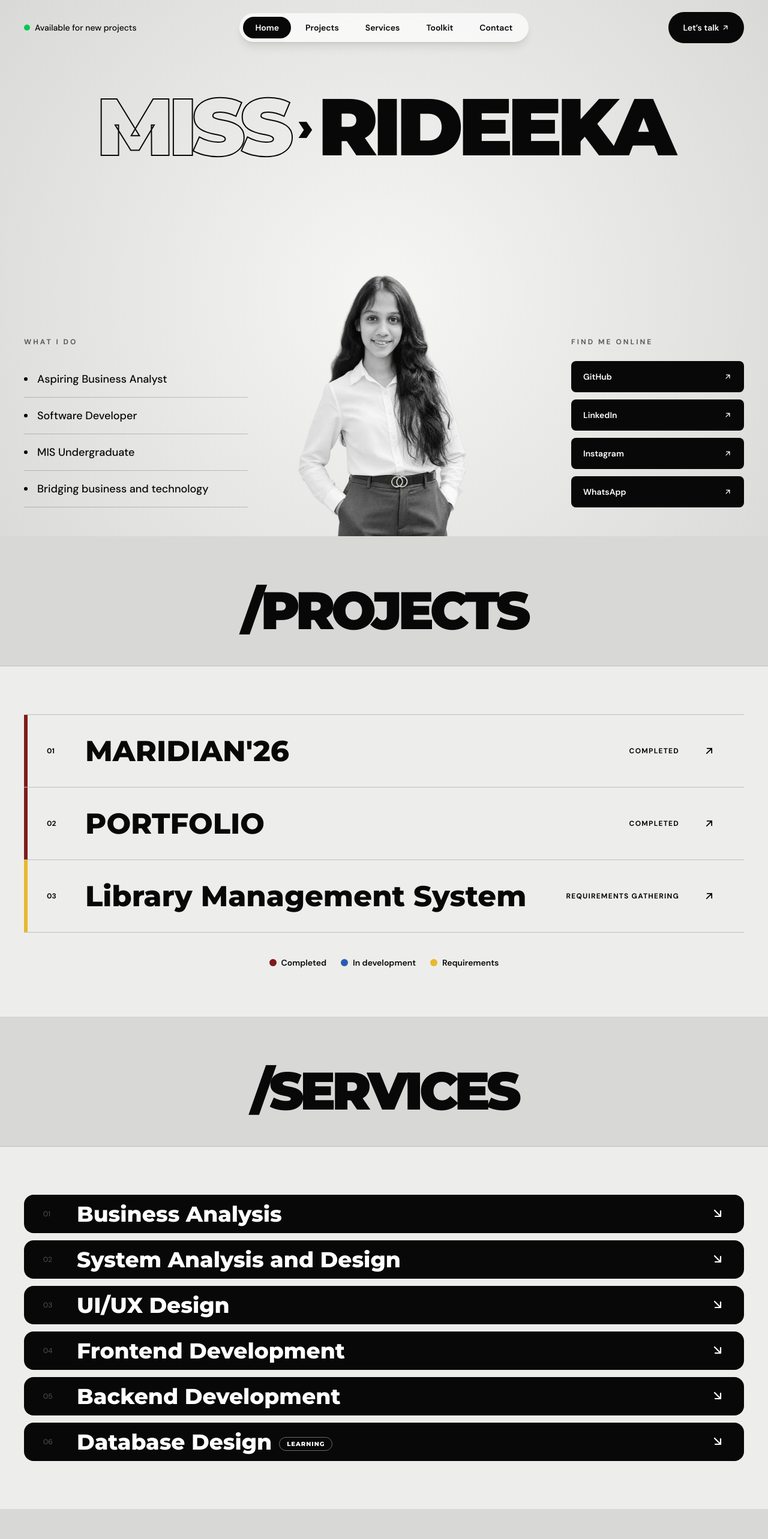
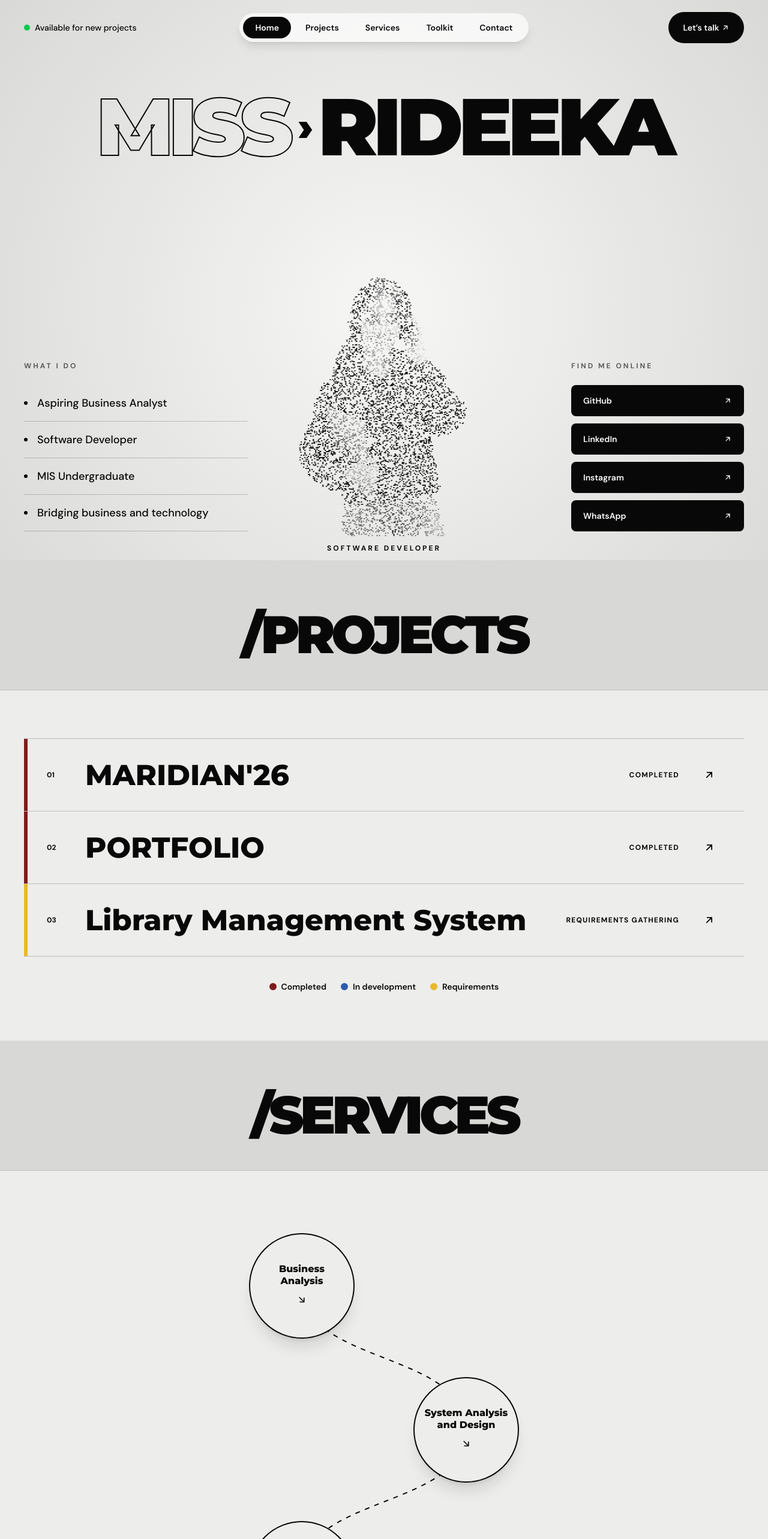
Before and after one commit to jkarsandeepani/rideeka-portfolio, a Next.js app: page / in a window 1280 px wide. Shown: the top 2566 px of the page at 60% size. Built offline with nearby package versions, Linux system fonts and the light colour scheme.

Commit message:
services road layout and mobile nav

```diff
--- a/src/app/layout.js
+++ b/src/app/layout.js
@@ -13,8 +13,8 @@ export default function RootLayout({ children }) {
         <link rel="preconnect" href="https://fonts.gstatic.com" crossOrigin="anonymous" />
         <link
           href="https://fonts.googleapis.com/css2?family=DM+Sans:wght@400;500;600;700&family=Montserrat:wght@800;900&family=Noto+Sans+Sinhala:wght@600&family=Noto+Sans+Devanagari:wght@600&family=Noto+Sans+JP:wght@700&display=swap"
-          rel="stylesheet"
-        />
+          rel="stylesheet"/>
+        <link rel="preload" as="image" href="/rideeka-ba.webp" />
       </head>
       <body className="bg-[#ededeb] text-[#080808] antialiased">{children}</body>
     </html>
--- a/src/app/page.js
+++ b/src/app/page.js
@@ -1,5 +1,5 @@
 "use client";
-import { useEffect, useState } from "react";
+import { useEffect,useRef,useState } from "react";
 import { site, projects, services, toolkit } from "@/data/content";
 
 const NAV = [["home", "Home"], ["projects", "Projects"], ["services", "Services"], ["toolkit", "Toolkit"], ["contact", "Contact"]];
@@ -73,10 +73,10 @@ function Header() {
           <a href="#contact" className="rounded-full bg-[#080808] px-4 py-2.5 text-xs font-semibold text-white md:px-6 md:py-4 md:text-sm">Let’s talk <Arrow /></a>
         </div>
       </div>
-      <nav className="mx-auto flex max-w-full gap-1 overflow-x-auto rounded-full bg-white/70 p-1.5 shadow-lg backdrop-blur md:order-2 md:mx-0">
+    <nav className="flex w-full justify-between overflow-x-auto rounded-full bg-white/70 p-1 shadow-lg backdrop-blur [scrollbar-width:none] [&::-webkit-scrollbar]:hidden md:order-2 md:mx-0 md:w-auto md:justify-start md:gap-1 md:p-1.5">
   {NAV.map(([id, label]) => (
     <a key={id} href={`#${id}`}
-            className={`whitespace-nowrap rounded-full px-3 py-2 text-xs font-semibold transition md:px-5 md:text-sm ${active === id ? "bg-[#080808] text-white" : "hover:bg-black/5"}`}>
+      className={`whitespace-nowrap rounded-full px-2.5 py-2 text-[11px] font-semibold transition sm:px-4 sm:text-xs md:px-5 md:text-sm ${active === id ? "bg-[#080808] text-white" : "hover:bg-black/5"}`}>
       {label}
     </a>
   ))}
@@ -97,6 +97,107 @@ function PageSection({ id, title, children }) {
     </section>
   );
 }
+const FACES = [
+  { src: "/rideeka-ba.webp", label: " Aspiring Business Analyst" },
+  { src: "/rideeka-dev.webp", label: "Software Developer" },
+];
+
+function PhotoFlip() {
+  const boxRef = useRef(null);
+  const cvRef = useRef(null);
+  const skipRef = useRef(() => {});
+  const [idx, setIdx] = useState(0);
+  const [shown, setShown] = useState(false);
+  const label = FACES[idx].label;
+
+  useEffect(() => {
+    const FORM = 1800, HOLD = 2000, BURST = 1000; // milliseconds
+    const box = boxRef.current, cv = cvRef.current;
+    const w = box.clientWidth, h = box.clientHeight;
+    const dpr = Math.min(window.devicePixelRatio || 1, 2);
+    cv.width = w * dpr; cv.height = h * dpr;
+    const ctx = cv.getContext("2d");
+    ctx.setTransform(dpr, 0, 0, dpr, 0, 0);
+    const N = w < 500 ? 5000 : 8000;
+    let raf, dead = false;
+
+    const load = (src) => new Promise((res) => {
+      const im = new Image(); im.onload = () => res(im); im.onerror = () => res(null); im.src = src;
+    });
+
+    Promise.all(FACES.map((f) => load(f.src))).then((imgs) => {
+      if (dead || imgs.some((i) => !i)) return;
+      const off = document.createElement("canvas"); off.width = w; off.height = h;
+      const octx = off.getContext("2d", { willReadFrequently: true });
+
+      const sets = imgs.map((im) => {
+        octx.clearRect(0, 0, w, h);
+        const s = Math.min(w / im.width, h / im.height), dw = im.width * s, dh = im.height * s;
+        octx.drawImage(im, (w - dw) / 2, h - dh, dw, dh);
+        const d = octx.getImageData(0, 0, w, h).data, pts = [];
+        for (let y = 0; y < h; y += 2) for (let x = 0; x < w; x += 2) {
+          const i = (y * w + x) * 4;
+          if (d[i + 3] > 140) pts.push([x, y, `rgb(${d[i]},${d[i + 1]},${d[i + 2]})`]);
+        }
+        if (!pts.length) pts.push([0, 0, "#000"]);
+        for (let i = pts.length - 1; i > 0; i--) { const j = (Math.random() * (i + 1)) | 0; [pts[i], pts[j]] = [pts[j], pts[i]]; }
+        return Array.from({ length: N }, (_, i) => pts[i % pts.length]);
+      });
+
+      const P = Array.from({ length: N }, () => ({ x: Math.random() * w, y: Math.random() * h, bx: 0, by: 0, k: 0.04 + Math.random() * 0.06 }));
+      let cur = 0, phase = "form", t0 = performance.now();
+
+      const startBurst = (now) => {
+        phase = "burst"; t0 = now; setShown(false);
+        P.forEach((p) => { p.bx = p.x + (Math.random() - 0.5) * w * 0.9; p.by = p.y + (Math.random() - 0.85) * h * 0.6; });
+      };
+      skipRef.current = () => { if (phase === "hold") startBurst(performance.now()); };
+
+      const tick = (now) => {
+        const dt = now - t0;
+        if (phase === "form" && dt > FORM) { phase = "hold"; t0 = now; setShown(true); }
+        else if (phase === "hold" && dt > HOLD) startBurst(now);
+        else if (phase === "burst" && dt > BURST) { cur = (cur + 1) % FACES.length; phase = "form"; t0 = now; setIdx(cur); }
+
+        ctx.clearRect(0, 0, w, h);
+        ctx.globalAlpha = phase === "burst" ? Math.max(0, 1 - dt / BURST) : phase === "form" ? Math.min(1, dt / 600) : 1;
+        const set = sets[cur];
+        for (let i = 0; i < N; i++) {
+          const p = P[i];
+          const gx = phase === "burst" ? p.bx : set[i][0];
+          const gy = phase === "burst" ? p.by : set[i][1];
+          p.x += (gx - p.x) * p.k; p.y += (gy - p.y) * p.k;
+          ctx.fillStyle = set[i][2];
+          ctx.fillRect(p.x, p.y, 2, 2);
+        }
+        raf = requestAnimationFrame(tick);
+      };
+      raf = requestAnimationFrame(tick);
+    });
+
+    return () => { dead = true; cancelAnimationFrame(raf); };
+  }, []);
+
+  return (
+    <div className="order-1 flex w-full flex-col items-center lg:order-2">
+      <div ref={boxRef} onClick={() => skipRef.current()} className="relative h-[22rem] w-full cursor-pointer md:h-[30rem] lg:h-[36rem]">
+        <canvas
+  ref={cvRef}
+  className={`h-full w-full transition-opacity ${shown ? "opacity-0 duration-700" : "opacity-100 duration-100"}`}
+  role="img"
+  aria-label={label}
+/>
+        <img
+          src={FACES[idx].src}
+          alt={label}
+          className={`pointer-events-none absolute inset-0 h-full w-full object-contain object-bottom transition-opacity ${shown ? "opacity-100 duration-700" : "opacity-0 duration-200"}`}
+        />
+      </div>
+      <p className="my-3 text-xs font-bold uppercase tracking-[0.25em]">{label}</p>
+    </div>
+  );
+}
+
 
 function Hero() {
   const links = [["GitHub", site.github], ["LinkedIn", site.linkedin], ["Instagram", site.instagram], ["WhatsApp", `https://wa.me/${site.whatsapp}`]];
@@ -118,9 +219,7 @@ function Hero() {
             ))}
           </ul>
         </div>
-        <div className="order-1 flex h-[22rem] items-end justify-center md:h-[30rem] lg:order-2 lg:h-[36rem]">
-          <img src="/rideeka.webp" alt={`${site.first} ${site.last}`} className="h-full w-auto max-w-full object-contain object-bottom" onError={(e) => (e.currentTarget.style.display = "none")} />
-        </div>
+       <PhotoFlip />
         <div className="order-3 pb-12 lg:w-72 lg:justify-self-end">
           <p className="mb-6 text-xs font-bold tracking-[0.25em] text-black/60">FIND ME ONLINE</p>
           <div className="space-y-3">
@@ -188,35 +287,117 @@ function Projects() {
   );
 }
 
+const SERVICE_COLORS = [
+  { bg: "#7f1b1b", fg: "#fff" },
+  { bg: "#2b5cb0", fg: "#fff" },
+  { bg: "#e8b92b", fg: "#111" },
+  { bg: "#080808", fg: "#fff" },
+];
+
 function Services() {
+  const boxRef = useRef(null);
+  const nodeRefs = useRef([]);
+  const [W, setW] = useState(0);
+  const [shown, setShown] = useState(0);
+  const [target, setTarget] = useState(0);
   const [open, setOpen] = useState(null);
+  const ready = W > 0;
+
+  useEffect(() => {
+    const ro = new ResizeObserver(([e]) => setW(e.contentRect.width));
+    ro.observe(boxRef.current);
+    return () => ro.disconnect();
+  }, []);
+
+  useEffect(() => {
+    if (!ready) return;
+    const io = new IntersectionObserver(
+      (es) => es.forEach((e) => e.isIntersecting && setTarget((t) => Math.max(t, Number(e.target.dataset.i) + 1))),
+      { rootMargin: "0px 0px -15% 0px" }
+    );
+    nodeRefs.current.forEach((el) => el && io.observe(el));
+    return () => io.disconnect();
+  }, [ready]);
+
+  useEffect(() => {
+    if (shown >= target) return;
+    const t = setTimeout(() => setShown(shown + 1), shown === 0 ? 150 : 450);
+    return () => clearTimeout(t);
+  }, [shown, target]);
+
+  const size = W < 640 ? 124 : 176;
+  const gap = size * 0.78;
+  const PAD = size / 2 + 24;
+  const ROW = size + 64;
+  const H = PAD * 2 + (services.length - 1) * ROW;
+  const wide = W >= 1100;
+  const CW = 300;
+  const pos = services.map((_, i) => ({ x: W / 2 + (i % 2 ? gap : -gap), y: PAD + i * ROW }));
+
   return (
     <PageSection id="services" title="SERVICES">
-      <div className="space-y-3">
+      <div ref={boxRef} className="relative w-full" style={{ height: ready ? H : 600 }}
+        onClick={(e) => e.target === e.currentTarget && setOpen(null)}>
+        {ready && (
+          <>
+            <svg width={W} height={H} className="pointer-events-none absolute inset-0" aria-hidden="true">
+              {pos.slice(0, -1).map((p, i) => {
+                const q = pos[i + 1];
+                const d = `M${p.x} ${p.y} C${p.x} ${p.y + ROW * 0.55} ${q.x} ${q.y - ROW * 0.55} ${q.x} ${q.y}`;
+                return (
+                  <g key={i}>
+                    <mask id={`road${i}`} maskUnits="userSpaceOnUse" x="0" y="0" width={W} height={H}>
+                      <path d={d} fill="none" stroke="#fff" strokeWidth="6" pathLength="1" strokeDasharray="1"
+                        strokeDashoffset={shown > i ? 0 : 1} style={{ transition: "stroke-dashoffset 0.8s ease-in-out" }} />
+                    </mask>
+                    <path d={d} fill="none" stroke="#080808" strokeWidth="2" strokeDasharray="8 9" mask={`url(#road${i})`} />
+                  </g>
+                );
+              })}
+            </svg>
+
             {services.map((s, i) => {
-          const on = open === i;
+              const p = pos[i], c = SERVICE_COLORS[i % SERVICE_COLORS.length];
+              const on = open === i, vis = i < shown;
               return (
-            <div key={s.name} className="overflow-hidden rounded-2xl bg-[#080808] text-white">
-              <button onClick={() => setOpen(on ? null : i)} className="flex w-full items-center gap-4 px-4 py-2 text-left md:gap-8 md:px-8 md:py-3">
-                <span className="w-6 text-xs text-white/30">{String(i + 1).padStart(2, "0")}</span>
-                <span className="font-heading flex-1 text-2xl font-extrabold md:text-4xl">
-                  {s.name}
-                  {s.learning && <span className="ml-3 rounded-full border border-white/40 px-3 py-1 align-middle text-[10px] font-semibold uppercase tracking-widest">Learning</span>}
-                </span>
-                <span className={`text-2xl transition-transform duration-300 ${on ? "-rotate-90" : ""}`}><Arrow down /></span>
+                <button key={s.name} ref={(el) => (nodeRefs.current[i] = el)} data-i={i}
+                  onPointerEnter={(e) => e.pointerType === "mouse" && setOpen(i)}
+                  onPointerLeave={(e) => e.pointerType === "mouse" && setOpen(null)}
+                  onClick={(e) => (e.nativeEvent.pointerType === "mouse" ? setOpen(i) : setOpen(on ? null : i))}
+                  className="absolute flex flex-col items-center justify-center rounded-full border-2 border-[#080808] px-3 text-center shadow-xl"
+                  style={{
+                    left: p.x - size / 2, top: p.y - size / 2, width: size, height: size,
+                    background: on ? c.bg : "#ededeb", color: on ? c.fg : "#080808",
+                    opacity: vis ? 1 : 0, pointerEvents: vis ? "auto" : "none",
+                    transform: vis
+                      ? `perspective(600px) translate3d(0,0,0) rotateX(0deg) scale(${on ? 1.06 : 1})`
+                      : "perspective(600px) translate3d(0,80px,-300px) rotateX(40deg) scale(1)",
+                    transition: "transform .8s cubic-bezier(.2,.8,.2,1), opacity .6s, background .3s, color .3s",
+                  }}>
+                  <span className="font-heading text-sm font-bold leading-tight md:text-base">{s.name}</span>
+                  <span className={`mt-2 text-lg transition-transform duration-300 ${on ? "rotate-90" : ""}`}><Arrow down /></span>
                 </button>
-              <div className={`grid transition-all duration-300 ${on ? "grid-rows-[1fr]" : "grid-rows-[0fr]"}`}>
-                <div className="overflow-hidden">
-                  <div className="grid gap-6 px-5 pb-8 md:grid-cols-3 md:px-24">
-                    {[["What I use it for", s.use], ["How I do it", s.how], ["Tools", s.tools]].map(([h, t]) => (
-                      <div key={h}><p className="mb-2 text-xs font-bold tracking-widest text-white/50">{h}</p><p className="text-sm leading-relaxed">{t}</p></div>
-                    ))}
-                  </div>
-                </div>
-              </div>
+              );
+            })}
+
+            {services.map((s, i) => {
+              const p = pos[i];
+              return (
+                <div key={`card-${s.name}`} onClick={() => setOpen(null)}
+                  className={`z-30 rounded-2xl bg-[#080808] p-6 text-white shadow-2xl transition-opacity duration-300 ${open === i ? "opacity-100" : "pointer-events-none opacity-0"} ${wide ? "absolute" : "fixed inset-x-3 bottom-3"}`}
+                  style={wide ? { width: CW, left: i % 2 ? p.x + size / 2 + 16 : p.x - size / 2 - 16 - CW, top: p.y, transform: "translateY(-50%)" } : undefined}>
+                  <p className="text-[11px] font-semibold tracking-widest text-white/50">SERVICE {String(i + 1).padStart(2, "0")}{s.learning ? " · LEARNING" : ""}</p>
+                  <p className="mt-4 text-[11px] font-bold tracking-widest text-white/50">WHAT IT’S FOR</p>
+                  <p className="mt-1 text-sm leading-relaxed">{s.use}</p>
+                  <p className="mt-4 text-[11px] font-bold tracking-widest text-white/50">HOW I DO IT</p>
+                  <p className="mt-1 text-sm leading-relaxed">{s.how}</p>
+                  <p className="mt-4 text-[11px] font-bold tracking-widest text-white/50">TOOLS</p>
+                  <p className="mt-1 text-sm leading-relaxed">{s.tools}</p>
                 </div>
               );
             })}
+          </>
+        )}
       </div>
     </PageSection>
   );
```
Also changed, not shown: src/app/globals.css (+10 -0 lines), public/rideeka-ba.webp (renamed from public/rideeka.webp), public/rideeka-dev.webp (added). Lines whose indentation alone changed are shown as unchanged.
